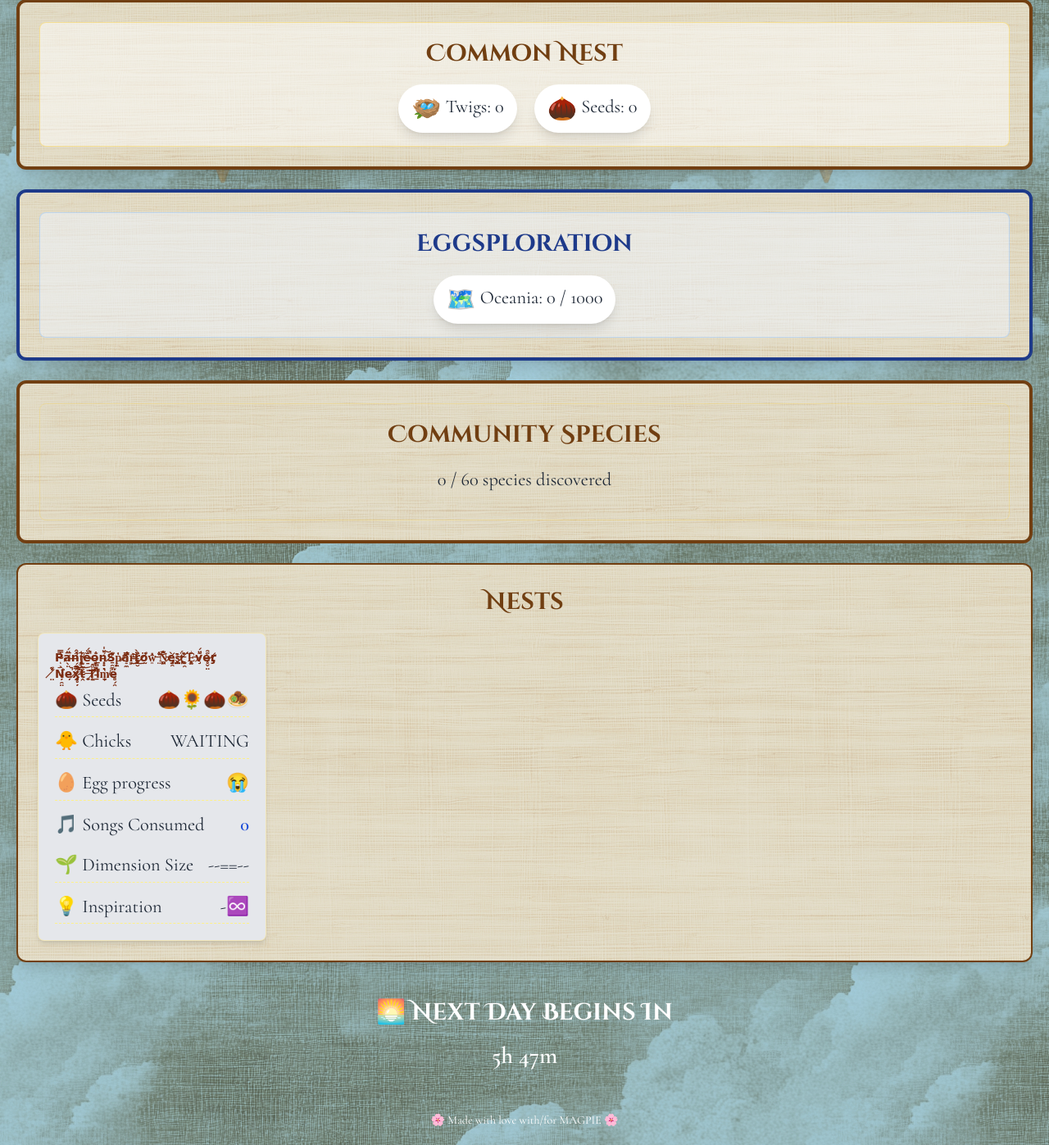
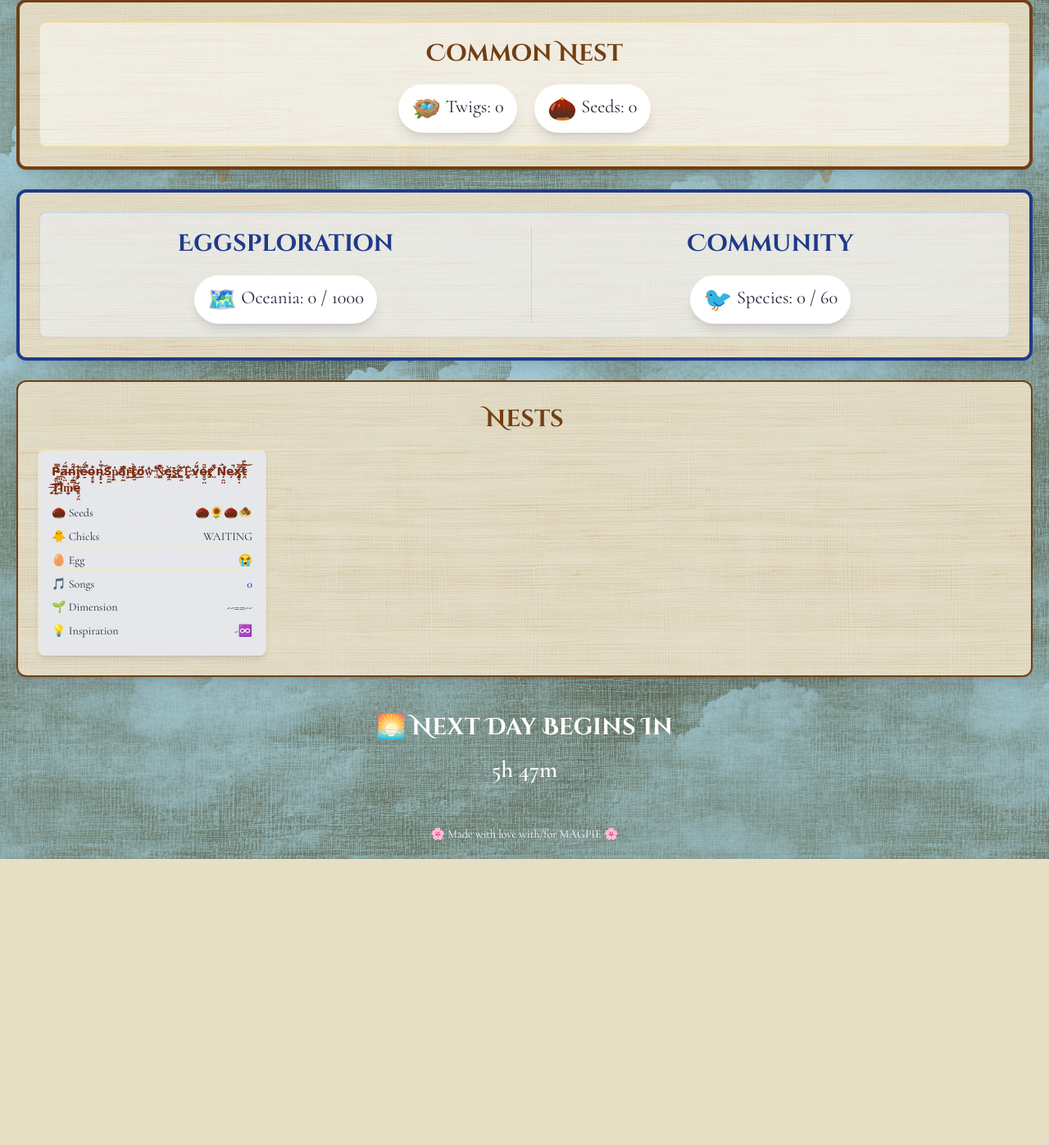
Before and after one commit to oddgoo/bird-rpg, a Flask app: page / in a window 1280 px wide. Shown: the part 485-1882 px from the top of the page at 82% size. After the commit the page ends 1533 px from the top, so only its background shows below. Run offline with Flask 3, Linux system fonts and the light colour scheme; some libraries are stand-ins or nearby versions.

Commit message:
-allow featuring of birds in nests -remove grid of discovered birds since we have the codex

```diff
--- a/commands/info.py
+++ b/commands/info.py
@@ -12,6 +12,7 @@ from data.models import (
 from utils.logging import log_debug
 from utils.time_utils import get_time_until_reset, get_current_date
 from config.config import DEBUG
+from constants import BASE_DAILY_ACTIONS  # Updated import path
 
 
 class InfoCommands(commands.Cog):
--- a/templates/home.html
+++ b/templates/home.html
@@ -18,6 +18,8 @@
 
 <div class="rounded-xl p-6 mb-6 shadow-lg border-4 border-blue-900" style="background-image: url('/static/images/papyrus.jpg'); background-repeat: repeat;">
     <div class="border border-blue-300/50 rounded-lg p-4 bg-blue-50/50">
+        <div class="grid grid-cols-2 gap-4">
+            <div>
                 <h2 class="flex justify-center items-center gap-2 text-2xl text-blue-900 font-mystical font-bold">Eggsploration</h2>
                 <div class="text-center mt-4">
                     <div class="inline-block mx-2 text-lg bg-white px-4 py-2 rounded-full shadow-lg">
@@ -25,33 +27,15 @@
                     </div>
                 </div>
             </div>
+            <div class="border-l border-blue-300/50 pl-4">
+                <h2 class="flex justify-center items-center gap-2 text-2xl text-blue-900 font-mystical font-bold">Community</h2>
+                <div class="text-center mt-4">
+                    <div class="inline-block mx-2 text-lg bg-white px-4 py-2 rounded-full shadow-lg">
+                        <span class="text-2xl align-middle">🐦</span> Species: {{ discovered_species_count }} / {{ total_bird_species }}
                     </div>
-
-<div class="border-4 border-yellow-900 rounded-xl mb-6 text-center p-6" style="background-image: url('/static/images/papyrus.jpg'); background-repeat: repeat;">
-    <div class="border border-amber-300/30 rounded-lg p-4">
-        <h2 class="text-2xl text-center text-yellow-900 mb-4 font-mystical font-bold">Community Species</h2>
-        <p class="mb-4">{{ discovered_species_count }} / {{ total_bird_species }} species discovered</p>
-
-        {% if discovered_species %}
-        <div class="grid grid-cols-4 sm:grid-cols-6 md:grid-cols-8 lg:grid-cols-10 gap-1 p-2 max-w-5xl mx-auto">
-            {% for bird in discovered_species %}
-            <a href="https://www.inaturalist.org/taxa/search?q={{ bird.scientificName }}"
-               class="relative w-20 h-20 rounded-lg overflow-hidden shadow-md transition-transform transform hover:-translate-y-1"
-               target="_blank"
-               id="bird-thumb-{{ loop.index }}">
-                <img
-                    src="https://via.placeholder.com/100?text=🐦"
-                    alt="{{ bird.commonName }}"
-                    id="bird-img-{{ loop.index }}"
-                    class="w-full h-full object-cover"
-                >
-                <div class="absolute bottom-[-20px] left-1/2 transform -translate-x-1/2 bg-black bg-opacity-80 text-white text-[10px] px-1 py-0.5 rounded opacity-0 transition-opacity duration-200">
-                    {{ bird.commonName }}
                 </div>
-            </a>
-            {% endfor %}
             </div>
-        {% endif %}
+        </div>
     </div>
 </div>
 
@@ -60,40 +44,50 @@
     <div class="grid grid-cols-1 sm:grid-cols-2 md:grid-cols-3 lg:grid-cols-4 gap-6 mt-4">
         {% for nest in personal_nests %}
         <a href="/user/{{ nest.user_id }}" class="no-underline">
-            <div class="bg-white/80 backdrop-blur-sm rounded-lg p-5 shadow-md transition-transform transform hover:-translate-y-1 border border-amber-200/50 hover:border-amber-300/70">
-                <div class="text-md font-bold font-mystical text-orange-700">{{ nest.name }}</div>
-                <div class="flex flex-col space-y-2">
-                    <div class="flex justify-between border-b border-dashed border-yellow-200 py-1">
+            <div class="bg-white/80 backdrop-blur-sm rounded-lg p-4 shadow-md transition-transform transform hover:-translate-y-1 border border-amber-200/50 hover:border-amber-300/70">
+                <div class="text-md font-bold font-mystical text-orange-700 mb-2">{{ nest.name }}</div>
+                {% if nest.featured_bird %}
+                <div class="relative w-full h-40 rounded-lg overflow-hidden shadow-md mb-3">
+                    <img
+                        src="https://via.placeholder.com/400?text=🐦"
+                        alt="{{ nest.featured_bird.commonName }}"
+                        id="featured-bird-{{ nest.user_id }}"
+                        class="w-full h-full object-cover"
+                    >
+                </div>
+                {% endif %}
+                <div class="flex flex-col space-y-1 text-md">
+                    <div class="flex justify-between border-b border-dashed border-yellow-200 py-0.5">
                         <span>🪹 Twigs</span>
                         <span>{{ nest.twigs }}</span>
                     </div>
-                    <div class="flex justify-between border-b border-dashed border-yellow-200 py-1">
+                    <div class="flex justify-between border-b border-dashed border-yellow-200 py-0.5">
                         <span>🌰 Seeds</span>
                         <span>{{ nest.seeds }}</span>
                     </div>
-                    <div class="flex justify-between border-b border-dashed border-yellow-200 py-1">
+                    <div class="flex justify-between border-b border-dashed border-yellow-200 py-0.5">
                         <span>🐥 Chicks</span>
                         <span>{{ nest.chicks }}</span>
                     </div>
-                    <div class="flex justify-between border-b border-dashed border-yellow-200 py-1">
-                        <span>🥚 Egg progress</span>
+                    <div class="flex justify-between border-b border-dashed border-yellow-200 py-0.5">
+                        <span>🥚 Egg</span>
                         <span>
                             {% if nest.has_egg %}
                                 {{ nest.egg_progress }}/10
                             {% else %}
-                                No Egg
+                                None
                             {% endif %}
                         </span>
                     </div>
-                    <div class="flex justify-between items-center py-1">
-                        <span>🎵 Songs Given</span>
+                    <div class="flex justify-between py-0.5">
+                        <span>🎵 Songs</span>
                         <span class="font-bold text-blue-700">{{ nest.songs_given }}</span>
                     </div>
-                    <div class="flex justify-between border-b border-dashed border-yellow-200 py-1">
-                        <span>🌱 Garden Size </span>
+                    <div class="flex justify-between border-b border-dashed border-yellow-200 py-0.5">
+                        <span>🌱 Garden</span>
                         <span>{{ nest.garden_size }} / {{ nest.garden_life|default(0) }}</span>
                     </div>
-                    <div class="flex justify-between border-b border-dashed border-yellow-200 py-1">
+                    <div class="flex justify-between border-b border-dashed border-yellow-200 py-0.5">
                         <span>💡 Inspiration</span>
                         <span>{{ nest.inspiration|default(0) }}</span>
                     </div>
@@ -102,30 +96,30 @@
         </a>
         {% endfor %}
         <a class="no-underline">
-            <div class="bg-gray-200 backdrop-blur-sm rounded-lg p-5 shadow-md transition-transform transform hover:-translate-y-1 border border-amber-200/50 hover:border-amber-300/70">
-                <div class="text-sm font-bold font-mystical text-orange-900">P̴̍̿ͅa̷̖̤̅̈́n̶̗̱̳̂̂̔t̸̵̡̞̟̭̘̼͛͛́̅ͅĕ̴̠̋̈́̚o̶̧͇̞̐n̵͓̟̣̉̈̍͠S̸̱̯̼͊p̷͖̘̫̍̔a̸͇̼̓̿̔̃r̶͖̦̈́͜͝ȑ̶̡̻̮̄̀͜ö̸̰́w̵͈̄͐̎̍ ̵̤͐̐͝N̵̺̻͖̈́̏͂͊è̸̡̝̯ͅs̶̞͉͇̣̑͐̀ẗ̶̩͔̰̪́̓̍̕ ̸̮̯̕E̶̻͚͙͗̄v̷̧͊̈́e̵̥̬̤͋̑r̸̡̛̒ ̸̤̇͊Ñ̵̦̯̤́̀͘e̵̦̚x̸̡̻̥̦̂͘̕͝ṱ̴͋̀͊͝ ̶͕͍̱̈Ţ̷̺̌̏͊͘i̵̱̿̇̎̅m̸͕̫̟̱̔ë̵̻̗̯́</div>
-                <div class="flex flex-col space-y-2">
-                    <div class="flex justify-between border-b border-dashed border-yellow-200 py-1">
+            <div class="bg-gray-200 backdrop-blur-sm rounded-lg p-4 shadow-md transition-transform transform hover:-translate-y-1 border border-amber-200/50 hover:border-amber-300/70">
+                <div class="text-sm font-bold font-mystical text-orange-900 mb-2">P̴̍̿ͅa̷̖̤̅̈́n̶̗̱̳̂̂̔t̸̵̡̞̟̭̘̼͛͛́̅ͅĕ̴̠̋̈́̚o̶̧͇̞̐n̵͓̟̣̉̈̍͠S̸̱̯̼͊p̷͖̘̫̍̔a̸͇̼̓̿̔̃r̶͖̦̈́͜͝ȑ̶̡̻̮̄̀͜ö̸̰́w̵͈̄͐̎̍ ̵̤͐̐͝N̵̺̻͖̈́̏͂͊è̸̡̝̯ͅs̶̞͉͇̣̑͐̀ẗ̶̩͔̰̪́̓̍̕ ̸̮̯̕E̶̻͚͙͗̄v̷̧͊̈́e̵̥̬̤͋̑r̸̡̛̒ ̸̤̇͊Ñ̵̦̯̤́̀͘e̵̦̚x̸̡̻̥̦̂͘̕͝ṱ̴͋̀͊͝ ̶͕͍̱̈Ţ̷̺̌̏͊͘i̵̱̿̇̎̅m̸͕̫̟̱̔ë̵̻̗̯́</div>
+                <div class="flex flex-col space-y-1 text-sm">
+                    <div class="flex justify-between border-b border-dashed border-yellow-200 py-0.5">
                         <span>🌰 Seeds</span>
                         <span>🌰🌻🌰🧆</span>
                     </div>
-                    <div class="flex justify-between border-b border-dashed border-yellow-200 py-1">
+                    <div class="flex justify-between border-b border-dashed border-yellow-200 py-0.5">
                         <span>🐥 Chicks</span>
                         <span>WAITING</span>
                     </div>
-                    <div class="flex justify-between border-b border-dashed border-yellow-200 py-1">
-                        <span>🥚 Egg progress</span>
+                    <div class="flex justify-between border-b border-dashed border-yellow-200 py-0.5">
+                        <span>🥚 Egg</span>
                         <span>😭</span>
                     </div>
-                    <div class="flex justify-between items-center py-1">
-                        <span>🎵 Songs Consumed</span>
+                    <div class="flex justify-between py-0.5">
+                        <span>🎵 Songs</span>
                         <span class="font-bold text-blue-700">0</span>
                     </div>
-                    <div class="flex justify-between border-b border-dashed border-yellow-200 py-1">
-                        <span>🌱 Dimension Size </span>
+                    <div class="flex justify-between border-b border-dashed border-yellow-200 py-0.5">
+                        <span>🌱 Dimension</span>
                         <span>--==--</span>
                     </div>
-                    <div class="flex justify-between border-b border-dashed border-yellow-200 py-1">
+                    <div class="flex justify-between border-b border-dashed border-yellow-200 py-0.5">
                         <span>💡 Inspiration</span>
                         <span>-♾️</span>
                     </div>
@@ -144,26 +138,21 @@
 
 <script>
     document.addEventListener('DOMContentLoaded', function() {
-        {% for bird in discovered_species %}
-        // Check if it's a special bird first
-        {% if bird.rarity == 'Special' %}
-            document.getElementById('bird-img-{{ loop.index }}').src = `/static/images/special-birds/{{ bird.scientificName }}.png`;
-            document.getElementById('bird-thumb-{{ loop.index }}').removeAttribute('href');
+        // Handle featured birds
+        {% for nest in personal_nests %}
+        {% if nest.featured_bird %}
+        {% if nest.featured_bird.rarity == 'Special' %}
+            document.getElementById(`featured-bird-{{ nest.user_id }}`).src = `/static/images/special-birds/{{ nest.featured_bird.scientificName }}.png`;
         {% else %}
-        fetch(`https://api.inaturalist.org/v1/taxa?q={{ bird.scientificName }}&limit=1`)
+        fetch(`https://api.inaturalist.org/v1/taxa?q={{ nest.featured_bird.scientificName }}&limit=1`)
             .then(response => response.json())
             .then(data => {
-                if (data.results && data.results.length > 0) {
-                    const taxon = data.results[0];
-                    if (taxon.default_photo) {
-                        const imageUrl = taxon.default_photo.medium_url;
-                        document.getElementById('bird-img-{{ loop.index }}').src = imageUrl;
-                    }
-                    const taxonUrl = `https://www.inaturalist.org/taxa/${taxon.id}`;
-                    document.getElementById('bird-thumb-{{ loop.index }}').href = taxonUrl;
+                if (data.results && data.results.length > 0 && data.results[0].default_photo) {
+                    document.getElementById(`featured-bird-{{ nest.user_id }}`).src = data.results[0].default_photo.medium_url;
                 }
             })
-            .catch(error => console.error('Error fetching bird image:', error));
+            .catch(error => console.error('Error fetching featured bird image:', error));
+        {% endif %}
         {% endif %}
         {% endfor %}
     });
--- a/web/home.py
+++ b/web/home.py
@@ -46,7 +46,8 @@ def get_home_page():
             "egg_progress": egg_progress,
             "garden_size": nest.get("garden_size", 0),
             "garden_life": nest.get("garden_life", 0),
-            "inspiration": nest.get("inspiration", 0)
+            "inspiration": nest.get("inspiration", 0),
+            "featured_bird": nest.get("featured_bird")
         })
 
     # Sort nests by songs given, descending
```
Also changed, not shown: commands/customisation.py (+29 -1 lines). Lines whose indentation alone changed are shown as unchanged.
